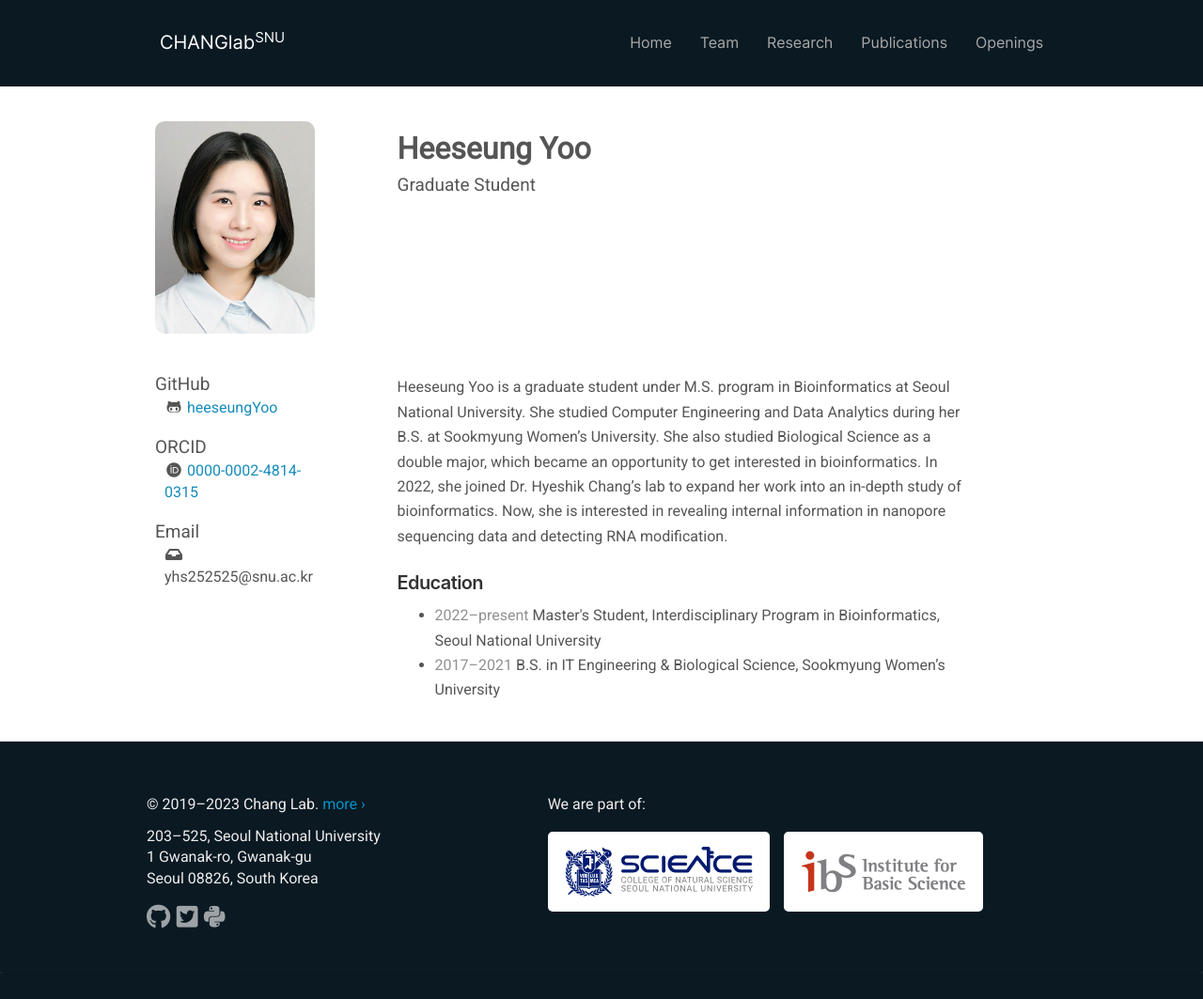
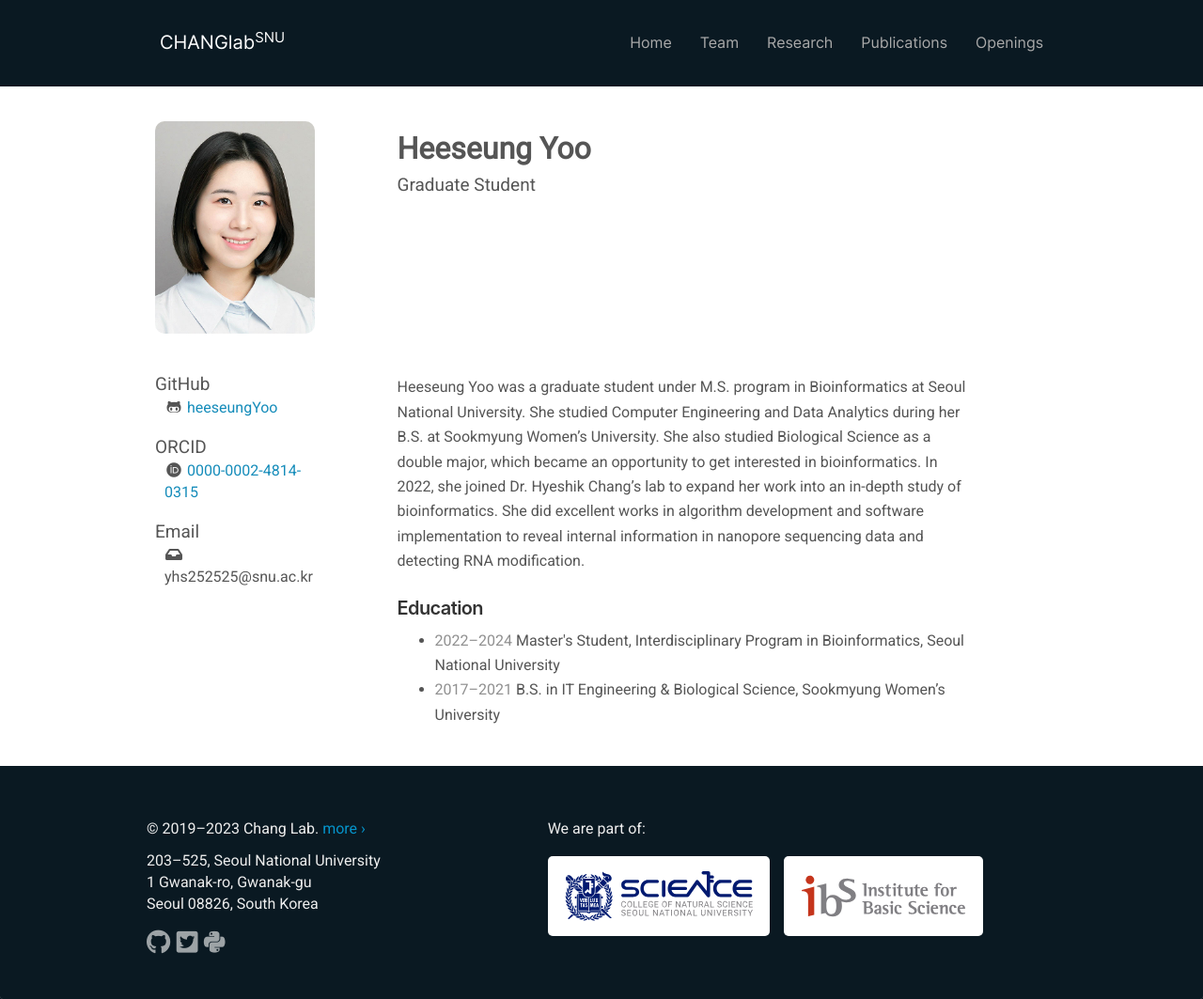
Before and after one commit to ChangLabSNU/ChangLabSNU.github.io, a Jekyll site: the page built from _pages/team/heeseung-yoo.md, in a window 1280 px wide and 1063 px high. Shown: the whole window at 94% size. Built offline with Jekyll 4.4.1, drawn with Linux system fonts in a browser that asks for light colours; nearby versions of some CDN libraries; some web fonts are replaced.

Commit message:
Update Heeseung's status.

```diff
--- a/_data/alumni_members.yml
+++ b/_data/alumni_members.yml
@@ -13,3 +13,8 @@
 - name: Eun-jin Chang
   position: Research Assistant
   period: [2019, 2022]
+
+- name: Heeseung Yoo
+  position: Undergraduate Intern &gt; Master's Student
+  period: [2021, 2024]
+  link: heeseung-yoo
--- a/_data/team.yml
+++ b/_data/team.yml
@@ -40,7 +40,7 @@
   link: heeseung-yoo
   category: student
   sort-key: yoo-heeseung
-  active: true
+  active: false
 
 - name: Hyun Ju Sung
   name_abbr: H. J. Sung
--- a/_pages/team/heeseung-yoo.md
+++ b/_pages/team/heeseung-yoo.md
@@ -13,19 +13,20 @@ cv:
 permalink: /team/heeseung-yoo
 ---
 
-Heeseung Yoo is a graduate student under M.S. program in Bioinformatics
+Heeseung Yoo was a graduate student under M.S. program in Bioinformatics
 at Seoul National University. She studied Computer Engineering and
 Data Analytics during her B.S. at Sookmyung Women’s University. She
 also studied Biological Science as a double major, which became an
 opportunity to get interested in bioinformatics. In 2022, she joined
 Dr. Hyeshik Chang's lab to expand her work into an in-depth study of
-bioinformatics. Now, she is interested in revealing internal information
-in nanopore sequencing data and detecting RNA modification.
+bioinformatics. She did excellent works in algorithm development and
+software implementation to reveal internal information in nanopore
+sequencing data and detecting RNA modification.
 
 #### Education
 
 <ul class="chronological">
-  <li><span>2022–present</span> Master's Student, Interdisciplinary Program in Bioinformatics, Seoul National University</li>
+  <li><span>2022–2024</span> Master's Student, Interdisciplinary Program in Bioinformatics, Seoul National University</li>
   <li><span>2017–2021</span> B.S. in IT Engineering &amp; Biological Science, Sookmyung Women’s University</li>
 </ul>
 
```
